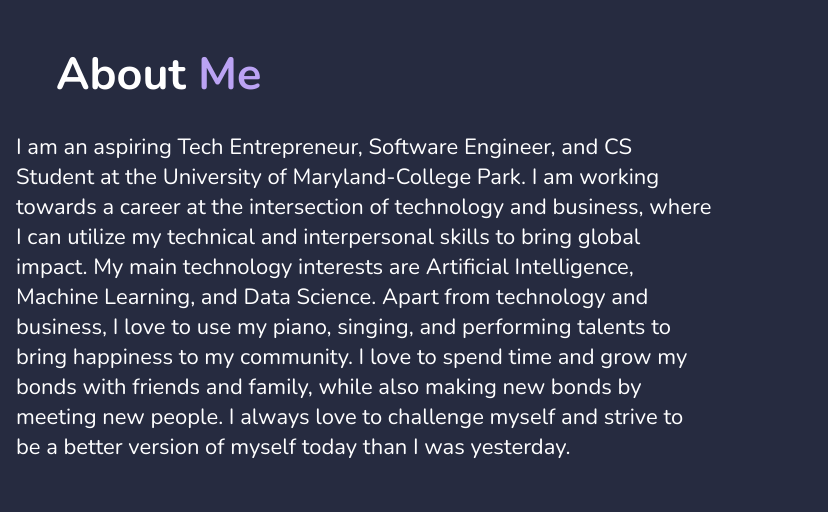
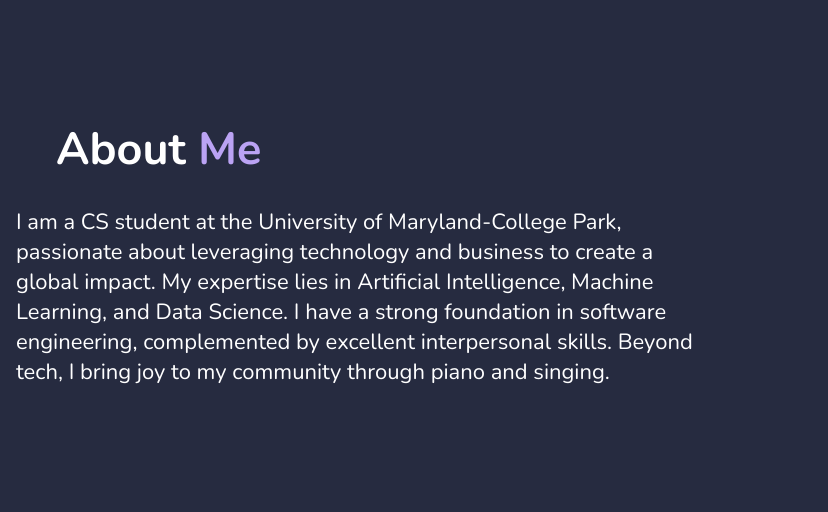
Before and after one commit to ChiraagNadig/Personal-Website, a plain HTML site: page index.html in a window 1280 px wide. Shown: the part 980-1492 px from the top of the page, 452-1280 px from the left. Drawn offline with nearby package versions, Linux system fonts and the light colour scheme.

Commit message:
Update index.html

```diff
--- a/index.html
+++ b/index.html
@@ -96,7 +96,7 @@
             <div class="about-content">
                 <h2 class="heading">About <span>Me</span></h2>
                 <!-- <h3>Tech Entrepreneur</h3> -->
-                <p>I am an aspiring Tech Entrepreneur, Software Engineer, and CS Student at the University of Maryland-College Park. I am working towards a career at the intersection of technology and business, where I can utilize my technical and interpersonal skills to bring global impact. My main technology interests are Artificial Intelligence, Machine Learning, and Data Science. Apart from technology and business, I love to use my piano, singing, and performing talents to bring happiness to my community. I love to spend time and grow my bonds with friends and family, while also making new bonds by meeting new people. I always love to challenge myself and strive to be a better version of myself today than I was yesterday.</p>
+                <p>I am a CS student at the University of Maryland-College Park, passionate about leveraging technology and business to create a global impact. My expertise lies in Artificial Intelligence, Machine Learning, and Data Science. I have a strong foundation in software engineering, complemented by excellent interpersonal skills. Beyond tech, I bring joy to my community through piano and singing.</p>
                 <!-- <a href="#" class="btn">Read More</a> -->
             </div>
         </section>
```
